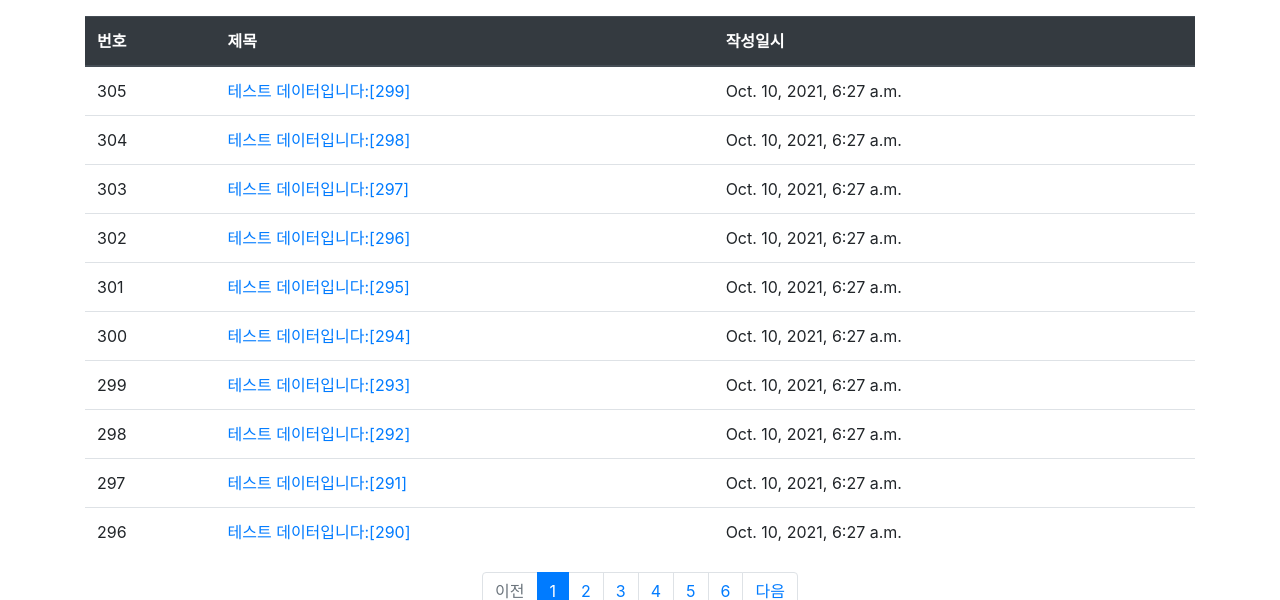
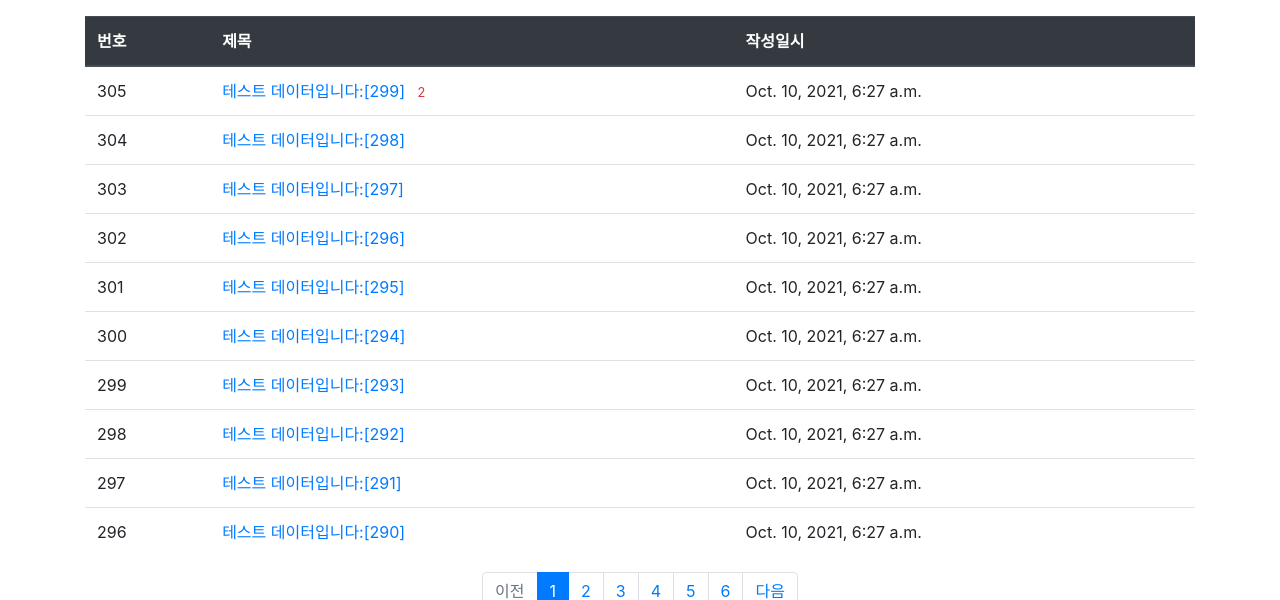
Before and after one commit to T-WK/KMUSW-Web-Toy-Project, a Django app: page /pybo/ in a window 1280 px wide. Shown: the part 57-657 px from the top of the page. Run offline with Django 3.2, Linux system fonts and the light colour scheme; data comes from the database, SQL or seed files in the repository; both versions use the stored data as it was after the commit; some libraries are stand-ins or nearby versions.

Commit message:
답변 개수 표시

```diff
--- a/Django/project/mysite/templates/pybo/question_list.html
+++ b/Django/project/mysite/templates/pybo/question_list.html
@@ -20,6 +20,9 @@
             </td>
             <td>
                 <a href="{% url 'pybo:detail' question.id %}">{{ question.subject }}</a>
+                {% if question.answer_set.count > 0 %}
+                <span class="text-danger small ml-2">{{ question.answer_set.count }}</span>
+                {% endif %}
             </td>
             <td>{{ question.create_date }}</td>
         </tr>
```
Also changed, not shown: Django/project/mysite/db.sqlite3.
